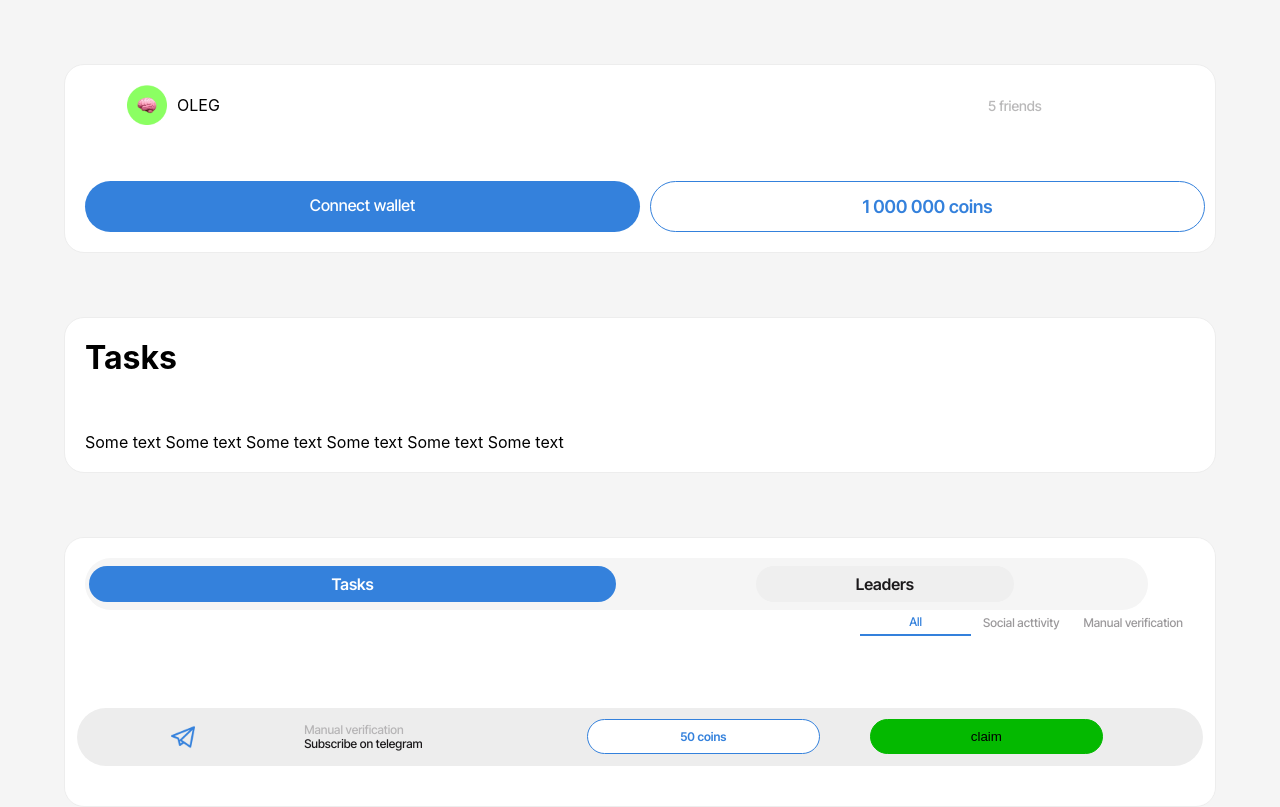
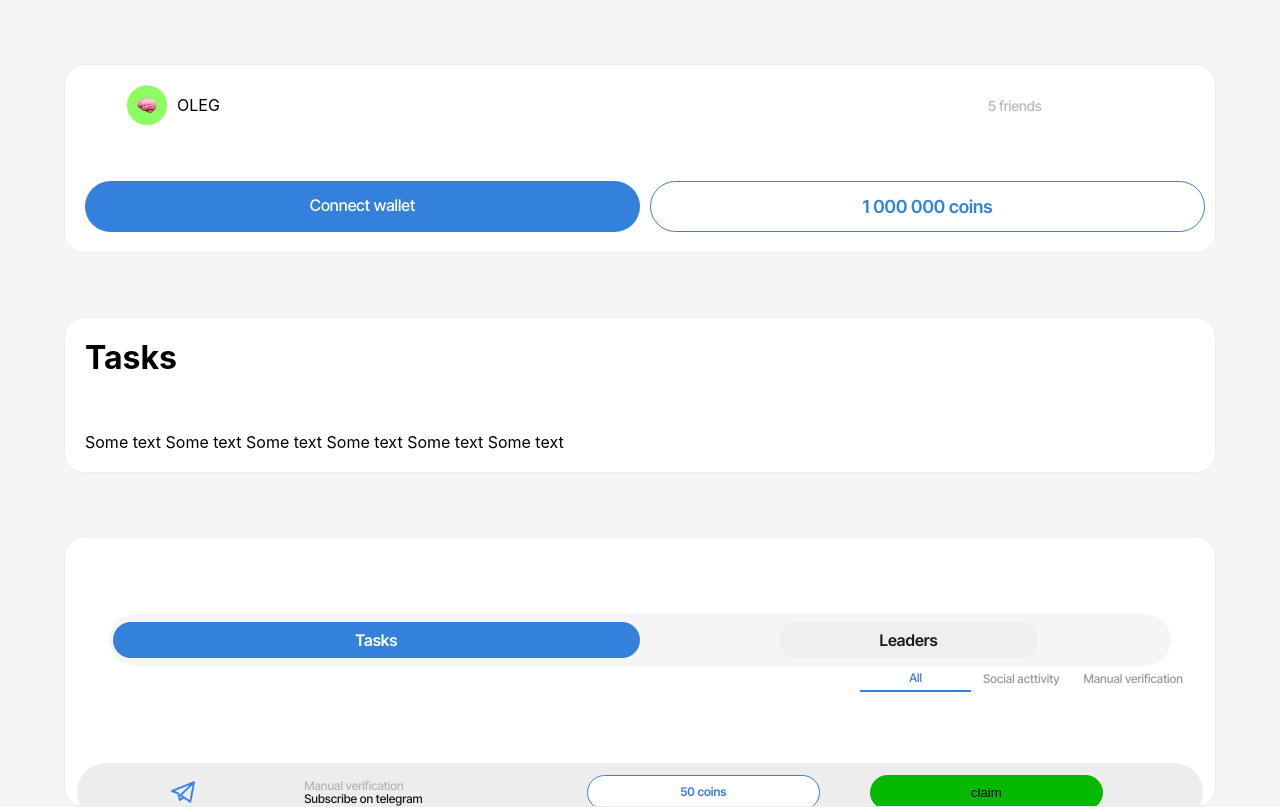
Before and after one commit to FasadSalatov/Jettocoinwebapp, a React (Create React App) app: page / in a window 1280 px wide. Built offline with nearby package versions, Linux system fonts and the light colour scheme.

Commit message:
Add files via upload

```diff
--- a/src/components/wlcpage/wlc.css
+++ b/src/components/wlcpage/wlc.css
@@ -11,7 +11,7 @@
 }
 
 .container>img {
-    width: 90%;
+    width: 100%;
     display: flex;
     right: 0;
     left: 0;
--- a/src/pages/Home.js
+++ b/src/pages/Home.js
@@ -38,7 +38,7 @@ function Home() {
             </div>
 
 
-            <div className='maincontent mainheight'>
+            <div className='maincontent mainheight pad'>
                 <div className='switchfix'>
                     <div className='switches'>
                         <button className='btn1'>Tasks</button>
@@ -50,6 +50,7 @@ function Home() {
                         <button>Manual verification</button>
                     </div>
                 </div>
+
                 <div className='switchcontent'>
                     <div className='tasking'>
                         <img src={tg}></img>
@@ -121,7 +122,7 @@ function Home() {
             </div>
 
             <div className='fot'>
-                <div><img src={logofot}/></div>
+                <div><img src={logofot} /></div>
                 <div className='fotcont'>
 
 
--- a/src/pages/Leaders.js
+++ b/src/pages/Leaders.js
@@ -10,7 +10,32 @@ import fotlogo3 from '../imgs/fotlogo3.svg'
 function Leaders() {
     return (
         <div className="container">
+                 <div className='headerr'>
+                <div className='nae'>
+                    <span className='nameava'>
+                        <span className='imgheader'>
+                            <img src={avatar} alt='' />
+                            <p>OLEG</p>
+                        </span>
+                        <span className='frenhead'>
+                            <p>5 friends</p>
+                        </span>
+                    </span>
+                    <span className='headbtns'>
+                        <button>
+                            <p>Connect wallet</p>
+                        </button>
+                        <div>
+                            <p>1 000 000 coins</p>
+                        </div>
+                    </span>
+                </div>
+            </div>
 
+            <div className='tasks'>
+                <h1>Tasks</h1>
+                <p>Some text Some text Some text Some text Some text Some text</p>
+            </div>
                 <div className='maincontent leadermain'>
 
                 <div className='nae'>
--- a/src/styles/home.css
+++ b/src/styles/home.css
@@ -121,8 +121,9 @@ border-radius: 90px;
 /* Inside auto layout */
 flex: none;
 order: 0;
-align-self: stretch;
+align-self: center;
 flex-grow: 0;
+position: relative;
 
 }
 
@@ -264,6 +265,10 @@ border-radius: 30px;
 margin-top: 5%;
 }
 
+.pad {
+    padding-top: -150px !important;
+}
+
 .switchfix {
     display: flex;
     flex-direction: column;
@@ -271,7 +276,14 @@ margin-top: 5%;
     align-items: center;
     width: 100%;
     position: sticky;
-    top: 0;
+    top: -25px;
+    padding-top: 5%;
+    vertical-align: top;
+    background-color: white;
+    z-index: 10;
+    padding-right: 10%;
+    padding-left: 10%;
+    margin-left: -10%;
 }
 
 .mainheight {
@@ -283,10 +295,9 @@ margin-top: 5%;
     display: flex;
     flex-direction: column;
     align-items: flex-start;
-    padding: 20px;
     gap: 16px;
     isolation: isolate;
-
+    overflow-x: hidden;
     width: 90%;
      /* Максимальная высота, чтобы ограничить высоту контейнера */
     overflow-y: auto; /* Добавляет вертикальную прокрутку, если содержимое превышает высоту контейнера */
@@ -695,7 +706,6 @@ text-decoration: none;
 
 width: 40%;
 height: 36px;
-
 border-radius: 20px;
 
 /* Inside auto layout */
@@ -707,7 +717,7 @@ border:none;
 
 .leadermain {
     position: relative;
-    height: 70vh;
+    max-height: 70vh;
 }
 
 .btn2 {
```
Lines whose indentation alone changed are shown as unchanged.
